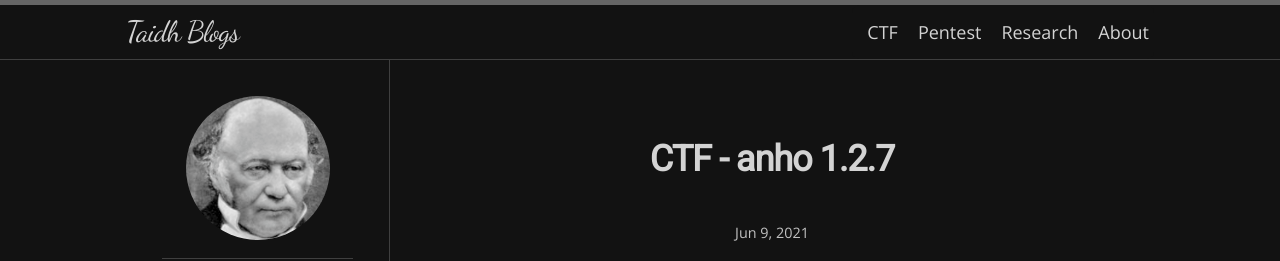
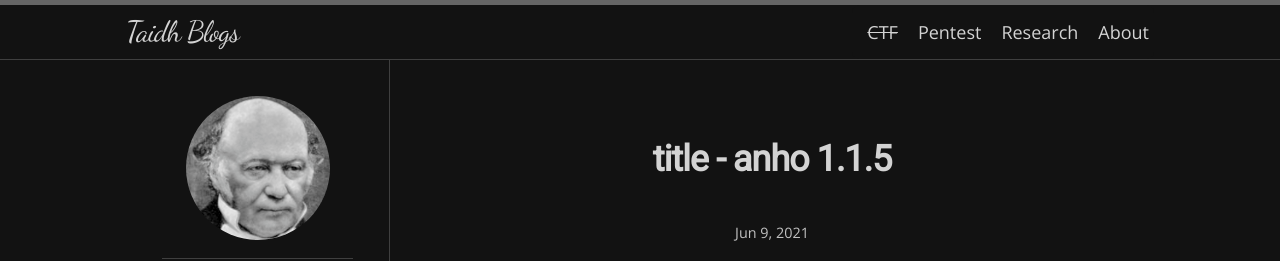
Before and after one commit to DauHoangTai/DauHoangTai.github.io, a Jekyll site: the page built from _posts/2021-06-09-test-anho.md, in a window 1280 px wide. Shown: the top 261 px of the page. Built offline with Jekyll 4.4.1, drawn with Linux system fonts in a browser that asks for light colours; nearby versions of some CDN libraries; some web fonts are replaced.

Commit message:
anho update

```diff
--- a/_data/navigation.yml
+++ b/_data/navigation.yml
@@ -1,5 +1,5 @@
 - title: CTF
-  url: /categories/#ctf/
+  url: /ctf/
 - title: Pentest
   url: /pentest/
 - title: Research
--- a/_posts/2021-06-09-test-anho.md
+++ b/_posts/2021-06-09-test-anho.md
@@ -1,8 +1,10 @@
 ---
 layout: post
-title: "CTF - anho 1.2.7"
-category: CTF
-index: 1
+index: 2
+nav_order: 2
+title: "title - anho 1.1.5"
+categories: CTF
+permalink: /ctf/
 ---
 
 
```
Also changed, not shown: CTF.md (+1 -1 lines).
